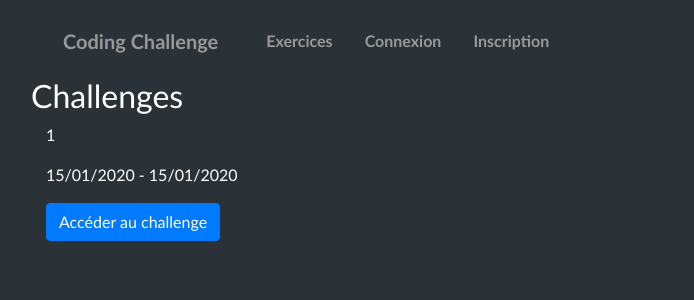
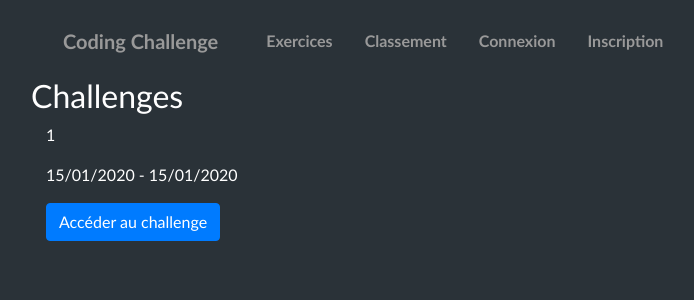
Before and after one commit to PowerPixel/Coding-Challenge, a Symfony app: template templates/allChallenge/index.html.twig in a window 1280 px wide. Shown: the top 300 px of the page, without its empty margins (54-748 px from the left). Run offline with Twig, Linux system fonts and the light colour scheme; the template is opened without the code that fills it: most values are stand-ins (such as "Sample title", 1, 10 or a date in 2020); some libraries are stand-ins or nearby versions.

Commit message:
Classement visible pour les gens non connectés

```diff
--- a/templates/navbar.html.twig
+++ b/templates/navbar.html.twig
@@ -17,6 +17,7 @@
     &nbsp;<a href="{{ path('app_logout') }}"><i class="fas fa-sign-out-alt align-right "></i></a>
 		{% else %}
 		<a class="nav-item nav-link" href="{{ path('allExercises') }}">Exercices</a>
+		<a class="nav-item nav-link" href="{{ path('leaderboard') }}">Classement</a>
     	<a class="nav-item nav-link" href="{{ path('app_login') }}">Connexion</a>
 		<a class="nav-item nav-link" href="{{ path('app_register') }}">Inscription</a>
 	{% endif %}
```
